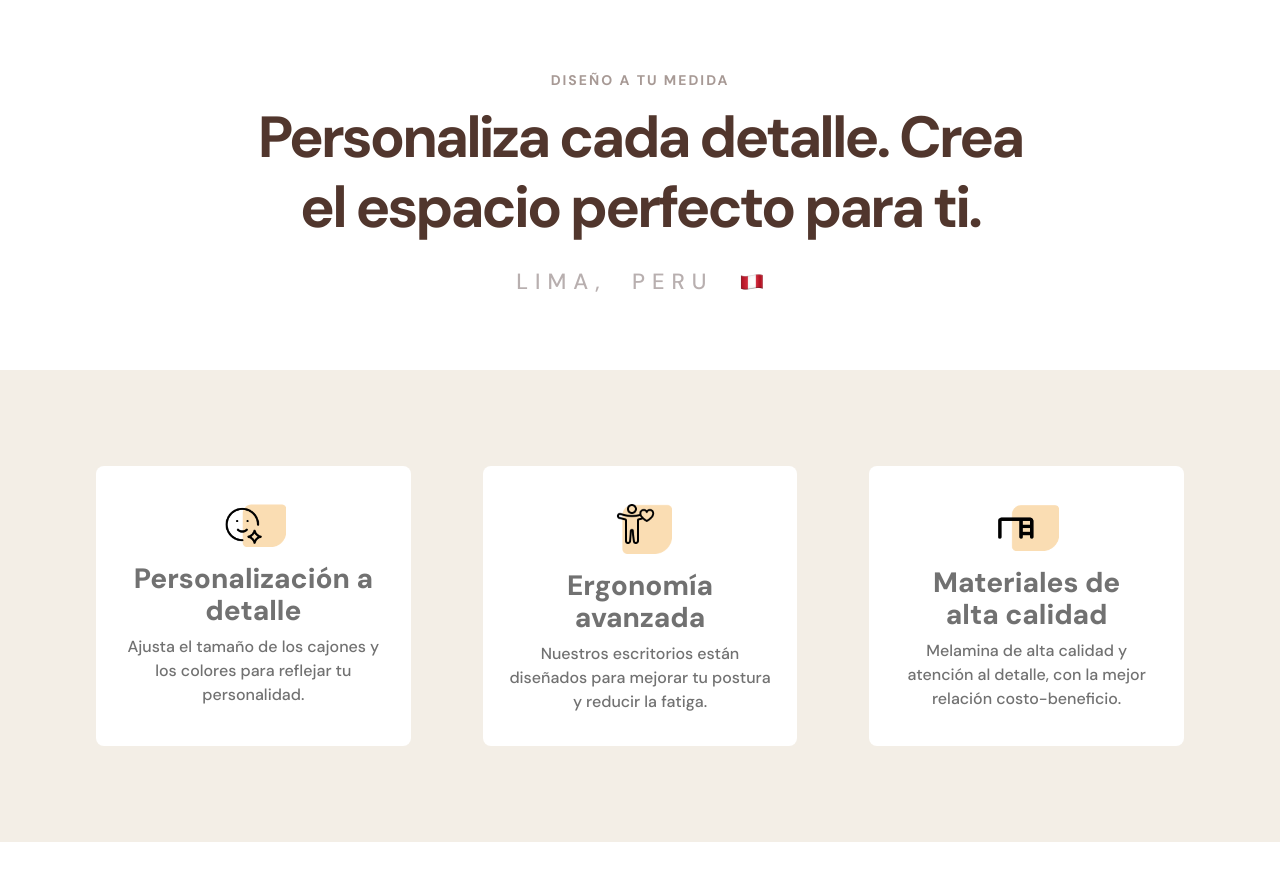
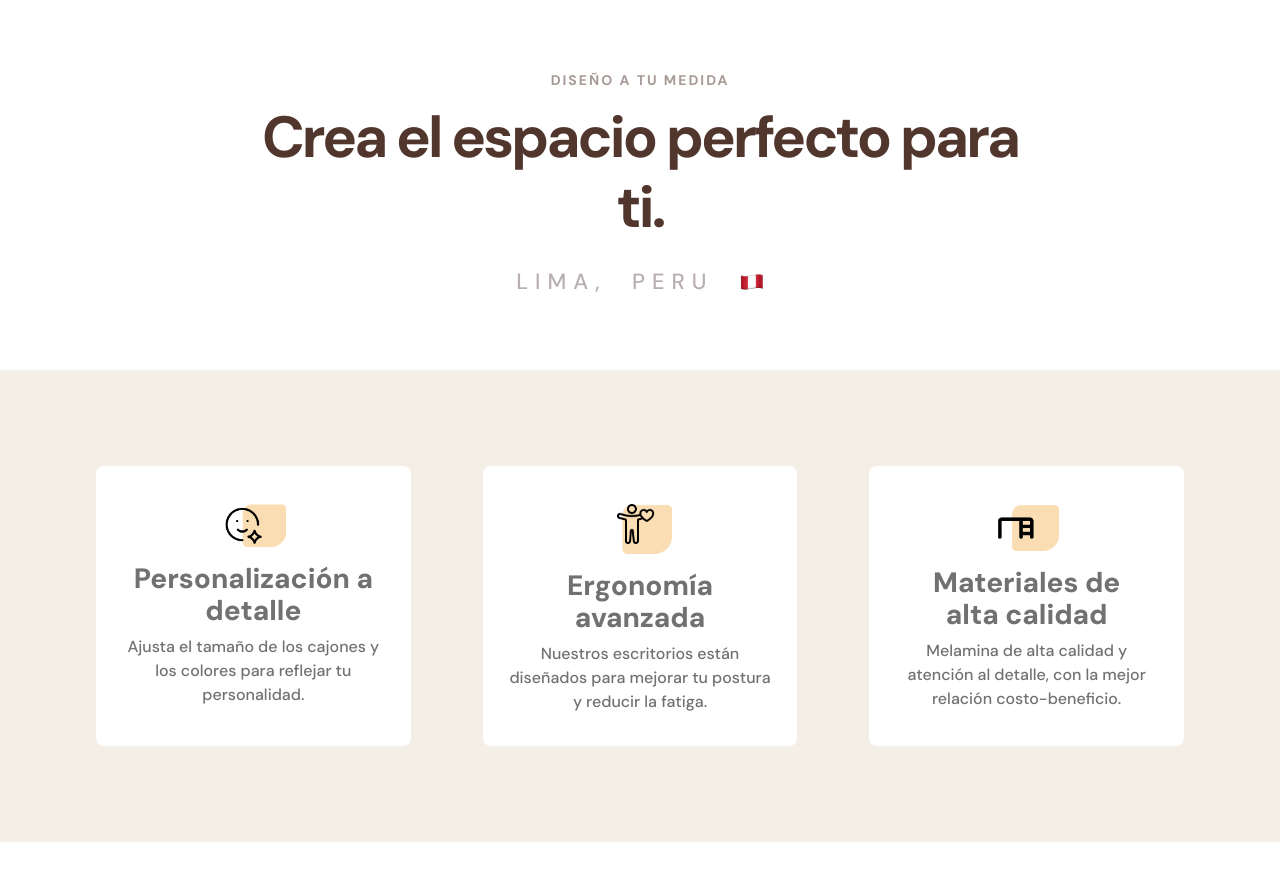
Before and after one commit to DiegoJohnsonL/modulara-store, a Next.js app: page / in a window 1280 px wide. Shown: the part 802-1682 px from the top of the page. Built offline with nearby package versions, Linux system fonts and the light colour scheme; no server answers.

Commit message:
update text

```diff
--- a/components/about.tsx
+++ b/components/about.tsx
@@ -11,7 +11,7 @@ export default function About() {
                     Diseño a tu medida
                 </label>
                 <h2 className="font-bold text-3xl md:text-[58px] md:leading-[70px] tracking-tighter">
-                    Personaliza cada detalle. Crea el espacio perfecto para ti.
+                    Crea el espacio perfecto para ti.
                 </h2>
             </div>
             <p className="font-medium text-[#B8AFAF] leading-none text-lg md:text-[22px] h-[28px] md:h-[32px] tracking-[7px] flex items-center">
```
